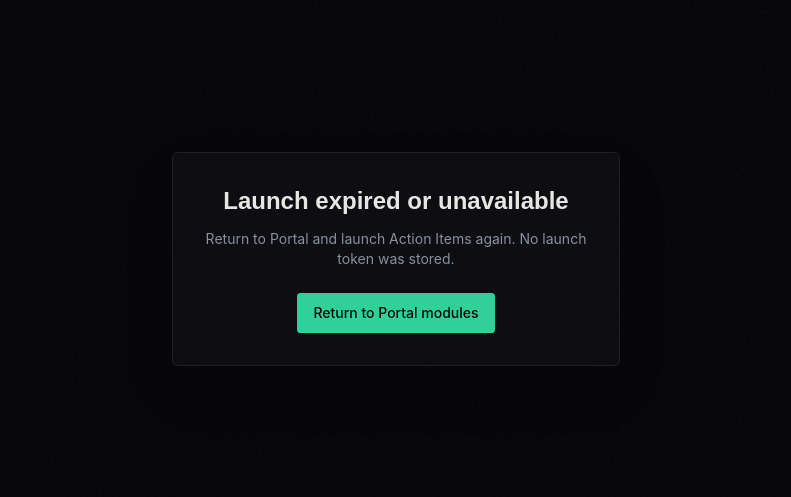
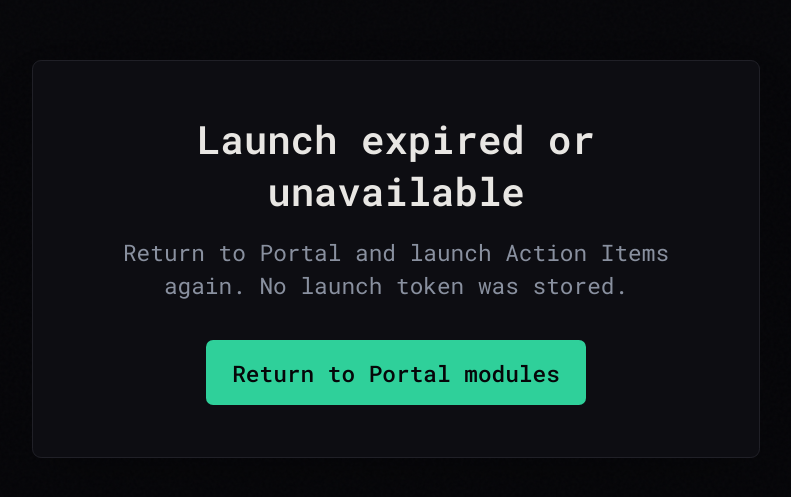
Before and after one commit to raid-guild/action-items-module, a Next.js app: page /launch-error in a window 1280 px wide. Shown: the part 141-638 px from the top of the page, without its empty margins (244-1035 px from the left). Built offline with nearby package versions, Linux system fonts and the light colour scheme.

Commit message:
add priority to item list

```diff
--- a/src/app/globals.css
+++ b/src/app/globals.css
@@ -27,7 +27,11 @@
   }
 
   * { @apply border-border; }
-  html, body { @apply h-full; }
+  html {
+    @apply h-full;
+    font-size: calc(100% + 10px);
+  }
+  body { @apply h-full; }
   body { @apply bg-background text-foreground font-sans antialiased; }
   button, input, textarea, select { font: inherit; }
 }
--- a/src/app/layout.tsx
+++ b/src/app/layout.tsx
@@ -1,15 +1,26 @@
 import type { Metadata } from "next";
+import { Roboto_Mono } from "next/font/google";
 import { Providers } from "@/app/providers";
 import "@/app/globals.css";
 
+const robotoMono = Roboto_Mono({
+  subsets: ["latin"],
+  display: "swap",
+  variable: "--font-roboto-mono"
+});
+
 export const metadata: Metadata = {
   title: "Action Items · RaidGuild",
-  description: "RaidGuild's shared, agent-ready action item list."
+  description: "RaidGuild's shared, agent-ready action item list.",
+  icons: {
+    icon: "/favicon.ico",
+    shortcut: "/favicon.ico"
+  }
 };
 
 export default function RootLayout({ children }: Readonly<{ children: React.ReactNode }>) {
   return (
-    <html lang="en" className="dark">
+    <html lang="en" className={`dark ${robotoMono.variable}`}>
       <body className="noise-bg">
         <Providers>{children}</Providers>
       </body>
--- a/src/components/action-items/action-items-app.tsx
+++ b/src/components/action-items/action-items-app.tsx
@@ -8,6 +8,7 @@ import { Button } from "@/components/ui/button";
 import { Dialog, DialogContent, DialogDescription, DialogHeader, DialogTitle } from "@/components/ui/dialog";
 import { Input } from "@/components/ui/input";
 import { Avatar, AvatarFallback, AvatarImage } from "@/components/ui/avatar";
+import { Badge } from "@/components/ui/badge";
 import { ActionItemDialog } from "@/components/action-items/action-item-dialog";
 import { StatusBadge } from "@/components/action-items/status-badge";
 import { apiFetch, type ActionItem, type UserSummary, userLabel } from "@/lib/client-api";
@@ -53,7 +54,7 @@ export function ActionItemsApp() {
 
   const items = useMemo(() => itemsQuery.data?.pages.flatMap((page) => page.items) ?? [], [itemsQuery.data]);
   const parentRef = useRef<HTMLDivElement>(null);
-  const virtualizer = useVirtualizer({ count: items.length, getScrollElement: () => parentRef.current, estimateSize: () => 58, overscan: 12 });
+  const virtualizer = useVirtualizer({ count: items.length, getScrollElement: () => parentRef.current, estimateSize: () => 76, overscan: 12 });
 
   const assistant = useMutation({
     mutationFn: () => apiFetch<{ guidance: string; selection: string }>("/api/assistant/what-do-i-do", { method: "POST" }),
@@ -125,8 +126,8 @@ export function ActionItemsApp() {
         {assistant.error && <p className="mt-2 text-right text-xs text-destructive">{assistant.error.message}</p>}
       </section>
 
-      <div className="grid shrink-0 grid-cols-[minmax(0,1fr)_minmax(120px,240px)_110px] border-b bg-muted/30 px-4 py-2 text-xs font-semibold uppercase tracking-wider text-muted-foreground md:px-6">
-        <span>Item</span><span>Assignee</span><span>Status</span>
+      <div className="grid shrink-0 grid-cols-[minmax(0,1fr)_minmax(120px,240px)_100px_110px] border-b bg-muted/30 px-4 py-2 text-xs font-semibold uppercase tracking-wider text-muted-foreground md:px-6">
+        <span>Item</span><span>Assignee</span><span>Priority</span><span>Status</span>
       </div>
 
       <div
@@ -147,12 +148,13 @@ export function ActionItemsApp() {
                 return (
                   <button
                     key={item.id}
-                    className="absolute left-0 grid w-full grid-cols-[minmax(0,1fr)_minmax(120px,240px)_110px] items-center border-b px-4 text-left text-sm transition-colors hover:bg-muted/60 focus:bg-muted focus:outline-none focus:ring-2 focus:ring-inset focus:ring-ring md:px-6"
+                    className="absolute left-0 grid w-full grid-cols-[minmax(0,1fr)_minmax(120px,240px)_100px_110px] items-center border-b px-4 text-left text-sm transition-colors hover:bg-muted/60 focus:bg-muted focus:outline-none focus:ring-2 focus:ring-inset focus:ring-ring md:px-6"
                     style={{ height: `${virtualRow.size}px`, transform: `translateY(${virtualRow.start}px)` }}
                     onClick={() => { setSelectedItemId(item.id); setDialogOpen(true); }}
                   >
                     <span className="flex min-w-0 items-center gap-2 pr-3"><span className="truncate font-medium">{item.title}</span><ChevronRight className="h-4 w-4 shrink-0 text-muted-foreground" /></span>
                     <span className="truncate pr-3 text-muted-foreground">{userLabel(item.assignee)}</span>
+                    <span>{item.priority === null ? <span className="text-muted-foreground">—</span> : <Badge className="border-primary/30 bg-primary/10 text-primary">P{item.priority}</Badge>}</span>
                     <span><StatusBadge status={item.status} /></span>
                   </button>
                 );
--- a/tailwind.config.ts
+++ b/tailwind.config.ts
@@ -7,9 +7,9 @@ export default {
   theme: {
     extend: {
       fontFamily: {
-        sans: ["Inter", "sans-serif"],
-        heading: ["Space Grotesk", "sans-serif"],
-        mono: ["JetBrains Mono", "monospace"],
+        sans: ["var(--font-roboto-mono)", "Roboto Mono", "monospace"],
+        heading: ["var(--font-roboto-mono)", "Roboto Mono", "monospace"],
+        mono: ["var(--font-roboto-mono)", "Roboto Mono", "monospace"],
       },
       colors: {
         border: "hsl(var(--border))",
```
Also changed, not shown: 1 other file (tests, documents, lock files or other folders).
